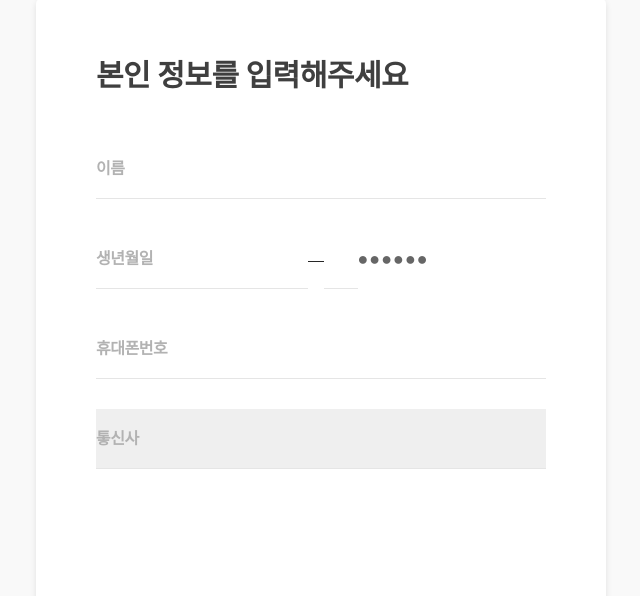
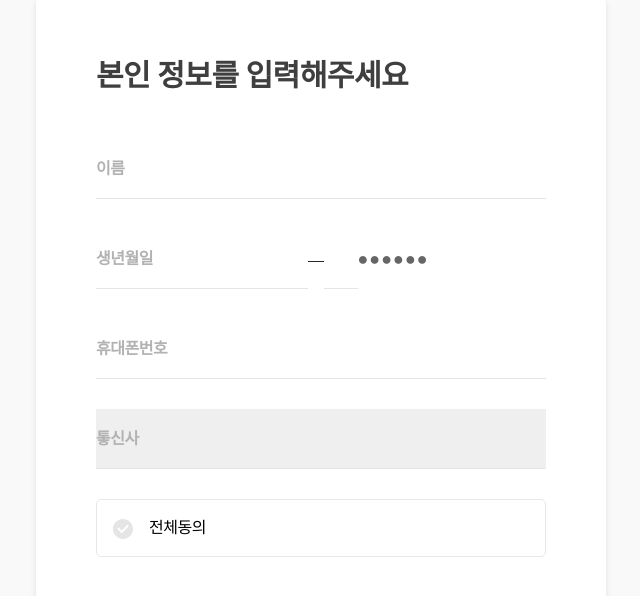
Before and after one commit to limsongeun94/bunjang_clone, a Next.js app: page /signup in a window 1280 px wide. Shown: the part 102-698 px from the top of the page, without its empty margins (319-959 px from the left). Built offline with nearby package versions, Linux system fonts and the light colour scheme; a web font is replaced by a local one.

Commit message:
signup - checkbox floating label

```diff
--- /dev/null
+++ b/src/components/MySelectbox.tsx
@@ -0,0 +1,42 @@
+import { SelectBox } from "@/interface/index";
+import { useState } from "react";
+
+interface LayoutProps {
+  selectArr: SelectBox[];
+}
+
+const MySelectbox = ({ selectArr }: LayoutProps) => {
+  const [floatingClass, setFloatingClass] = useState("");
+  const changeFloatingClass = (value: string) => {
+    if (value) {
+      setFloatingClass("floating_label_selectbox");
+      console.log(floatingClass);
+    } else {
+      setFloatingClass("");
+      console.log(floatingClass);
+    }
+  };
+
+  return (
+    <div className="field">
+      <label>
+        <select
+          onChange={(e) => changeFloatingClass(e.target.value)}
+          className="field_input"
+        >
+          <option className="hidden" value="" />
+          {selectArr.map((el) => {
+            return (
+              <option className="text-base" value={el.value}>
+                {el.title}
+              </option>
+            );
+          })}
+        </select>
+        <p className={`${floatingClass}`}>톻신사</p>
+      </label>
+    </div>
+  );
+};
+
+export default MySelectbox;
--- a/src/pages/signup/index.tsx
+++ b/src/pages/signup/index.tsx
@@ -1,17 +1,36 @@
 import MyInput from "@/components/MyInput";
+import MySelectbox from "@/components/MySelectbox";
 import { useState } from "react";
+import { SelectBox } from "@/interface/index";
 
 export default () => {
-  const [floatingClass, setFloatingClass] = useState("");
-  const changeFloatingClass = (value: string) => {
-    if (value) {
-      setFloatingClass("floating_label_selectbox");
-      console.log(floatingClass);
-    } else {
-      setFloatingClass("");
-      console.log(floatingClass);
-    }
-  };
+  const selectArr: SelectBox[] = [
+    {
+      title: "SKT",
+      value: "skt",
+    },
+    {
+      title: "KT",
+      value: "kt",
+    },
+    {
+      title: "LG U+",
+      value: "lg",
+    },
+    {
+      title: "SKT 알뜰폰",
+      value: "skt_alddle",
+    },
+    {
+      title: "KT 알뜰폰",
+      value: "kt_alddle",
+    },
+    {
+      title: "LG U+ 알뜰폰",
+      value: "lg_alddle",
+    },
+  ];
+
   return (
     <div className="bg-[#f9f9f9] py-[100px]">
       <div className="bg-white m-auto w-[450px] h-[927px] p-[60px] rounded-md shadow-[0px_3px_6px_rgba(0,0,0,0.1)] box-content">
@@ -31,24 +50,25 @@ export default () => {
             <div className="text-[#666666] tracking-[1px] text-lg">●●●●●●</div>
           </div>
         </div>
-
         <MyInput placeholder={"예시: 01012345678"}>휴대폰번호</MyInput>
-        <div className="field">
-          <label>
-            <select
-              onChange={(e) => changeFloatingClass(e.target.value)}
-              className="field_input text-[100%]"
+        <MySelectbox selectArr={selectArr} />
+        <div>
+          <div className="flex justify-start items-center border-[1.4px] rounded-[5px] px-[16px] py-[1rem] ">
+            <svg
+              className="mr-[16px] mt-[2px]"
+              width="20"
+              height="20"
+              viewBox="0 0 20 20"
+              xmlns="http://www.w3.org/2000/svg"
             >
-              <option className="hidden" value="" />
-              <option value="skt">SKT</option>
-              <option value="kt">KT</option>
-              <option value="lg">LG U+</option>
-              <option value="skt_alddle">SKT 알뜰폰</option>
-              <option value="kt_alddle">KT 알뜰폰</option>
-              <option value="lg_alddle">LG U+ 알뜰폰</option>
-            </select>
-            <p className={`${floatingClass}`}>톻신사</p>
-          </label>
+              <path
+                d="M10 0c5.523 0 10 4.477 10 10s-4.477 10-10 10S0 15.523 0 10 4.477 0 10 0zm5.056 6.275a.9.9 0 0 0-1.18.099l-5.17 5.332-2.704-2.787-.09-.082a.9.9 0 0 0-1.202 1.335l3.35 3.454.092.084a.9.9 0 0 0 1.2-.084l5.817-6 .079-.093a.9.9 0 0 0-.099-1.18z"
+                fill="#e5e5e5"
+                fill-rule="evenodd"
+              ></path>
+            </svg>
+            <span>전체동의</span>
+          </div>
         </div>
       </div>
     </div>
```
Also changed, not shown: src/interface/index.ts (+25 -19 lines).
